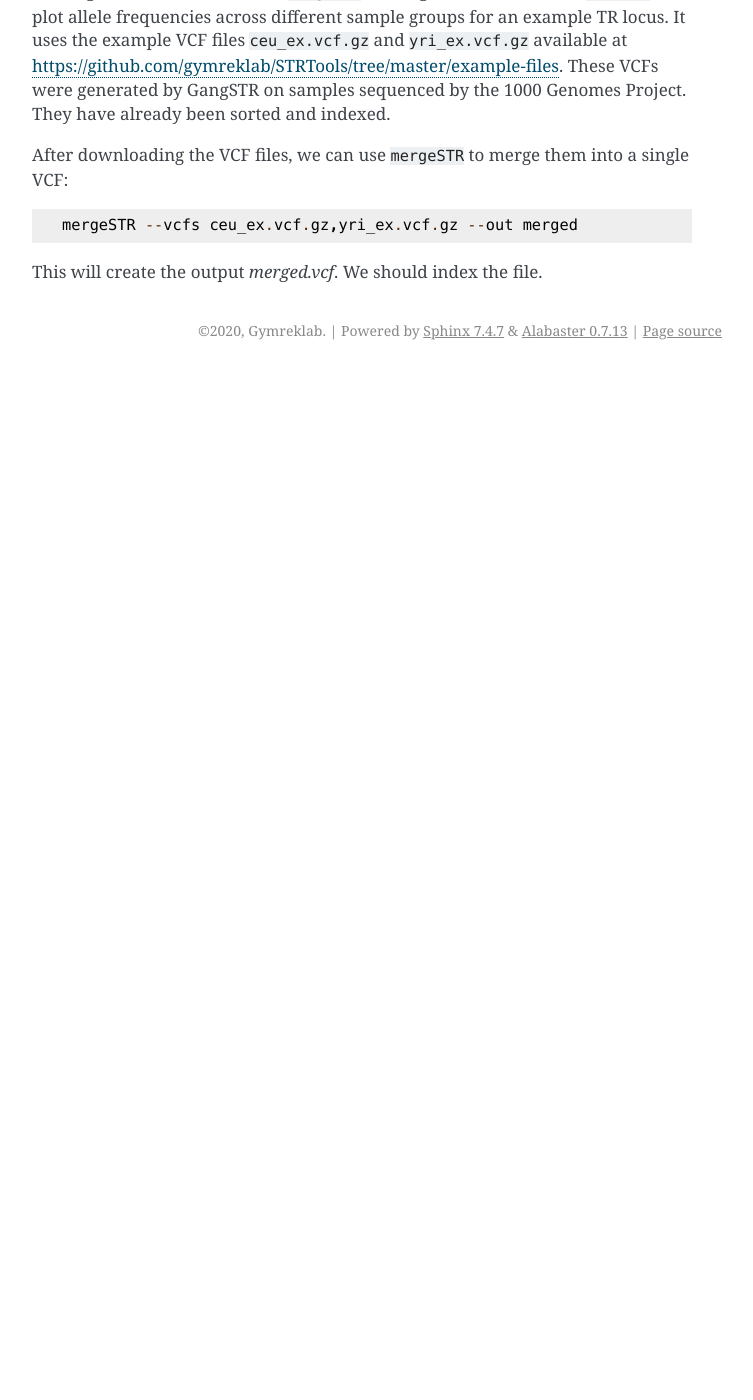
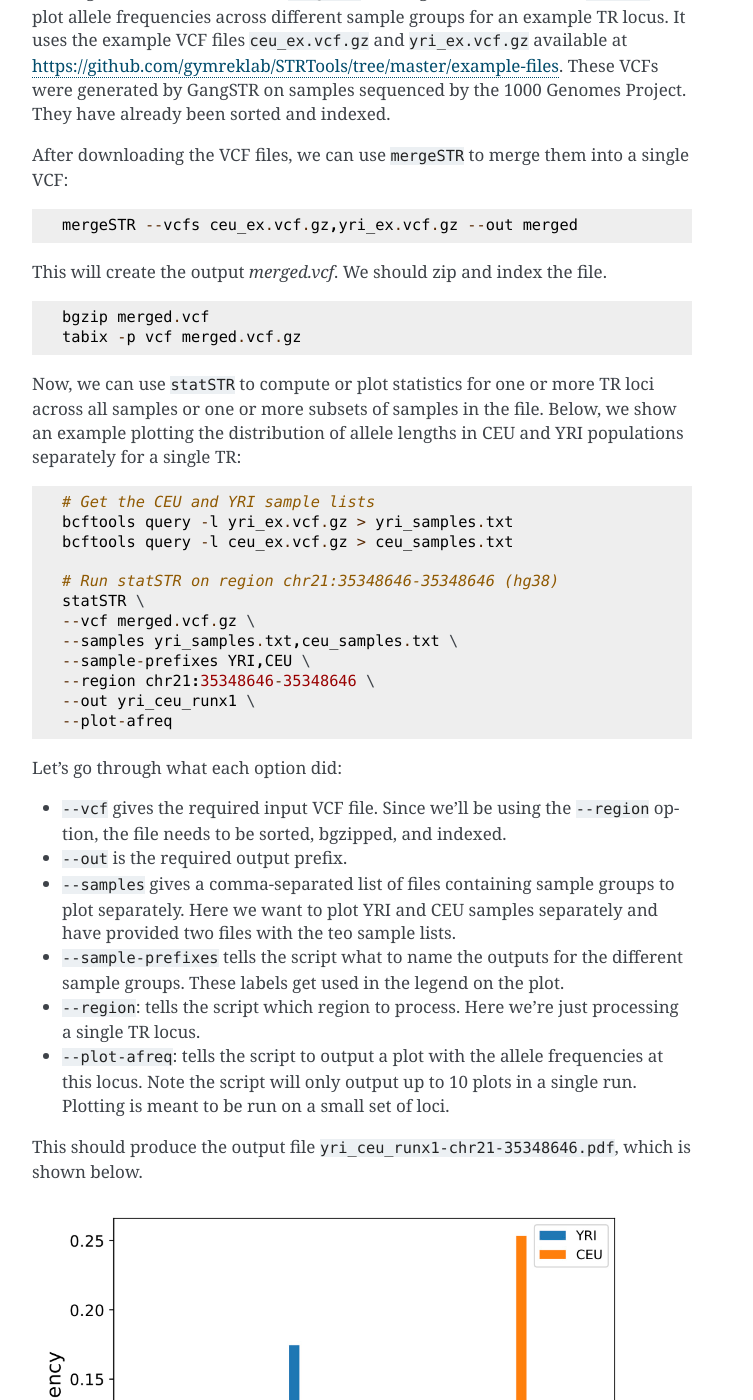
Before and after one commit to gymrek-lab/TRTools, a Sphinx documentation site: the page built from doc/VIGNETTE-AFREQ.rst, in a window 1280 px wide and 1400 px high, scrolled down 221 px. Shown: the whole window, without its empty margins (388-1141 px from the left). Built offline with Sphinx 7.4.7, drawn with Linux system fonts in a browser that asks for light colours; before the commit the page ends 900 px from its top, so only the background shows below that; some of the changed text lies outside the part shown.

Commit message:
adding afreq vignette

```diff
--- a/doc/VIGNETTE-AFREQ.rst
+++ b/doc/VIGNETTE-AFREQ.rst
@@ -11,4 +11,57 @@ After downloading the VCF files, we can use :code:`mergeSTR` to merge them into
 
 	mergeSTR --vcfs ceu_ex.vcf.gz,yri_ex.vcf.gz --out merged
 
-This will create the output `merged.vcf`. We should index the file.
+This will create the output `merged.vcf`. We should zip and index the file.
+
+.. code-block::
+
+	bgzip merged.vcf
+	tabix -p vcf merged.vcf.gz
+
+Now, we can use :code:`statSTR` to compute or plot statistics for one or more TR loci across all samples or one or more subsets of samples in the file. Below, we show an example plotting the distribution of allele lengths in CEU and YRI populations separately for a single TR:
+
+.. code-block::
+
+	# Get the CEU and YRI sample lists
+	bcftools query -l yri_ex.vcf.gz > yri_samples.txt
+	bcftools query -l ceu_ex.vcf.gz > ceu_samples.txt
+
+	# Run statSTR on region chr21:35348646-35348646 (hg38)
+	statSTR \
+    	--vcf merged.vcf.gz \
+    	--samples yri_samples.txt,ceu_samples.txt \
+    	--sample-prefixes YRI,CEU \
+    	--region chr21:35348646-35348646 \
+    	--out yri_ceu_runx1 \
+    	--plot-afreq
+
+
+Let's go through what each option did:
+
+* :code:`--vcf` gives the required input VCF file. Since we'll be using the :code:`--region` option, the file needs to be sorted, bgzipped, and indexed.
+* :code:`--out` is the required output prefix.
+* :code:`--samples` gives a comma-separated list of files containing sample groups to plot separately. Here we want to plot YRI and CEU samples separately and have provided two files with the teo sample lists.
+* :code:`--sample-prefixes` tells the script what to name the outputs for the different sample groups. These labels get used in the legend on the plot.
+* :code:`--region`: tells the script which region to process. Here we're just processing a single TR locus.
+* :code:`--plot-afreq`: tells the script to output a plot with the allele frequencies at this locus. Note the script will only output up to 10 plots in a single run. Plotting is meant to be run on a small set of loci.
+
+This should produce the output file :code:`yri_ceu_runx1-chr21-35348646.pdf`, which is shown below.
+
+.. image:: yri_ceu_runx1-chr21-35348646.jpg
+   :width: 600
+
+You could have also run the command without specifying sample lists, which will plot all samples together:
+
+
+.. code-block::
+
+	statSTR \
+    	--vcf merged.vcf.gz \
+    	--region chr21:35348646-35348646 \
+    	--out all_runx1 \
+    	--plot-afreq
+
+which outputs the plot below:
+
+.. image:: all_runx1-chr21-35348646.jpg
+   :width: 600
```
Also changed, not shown: doc/all_runx1-chr21-35348646.jpg (added), doc/yri_ceu_runx1-chr21-35348646.jpg (added).
